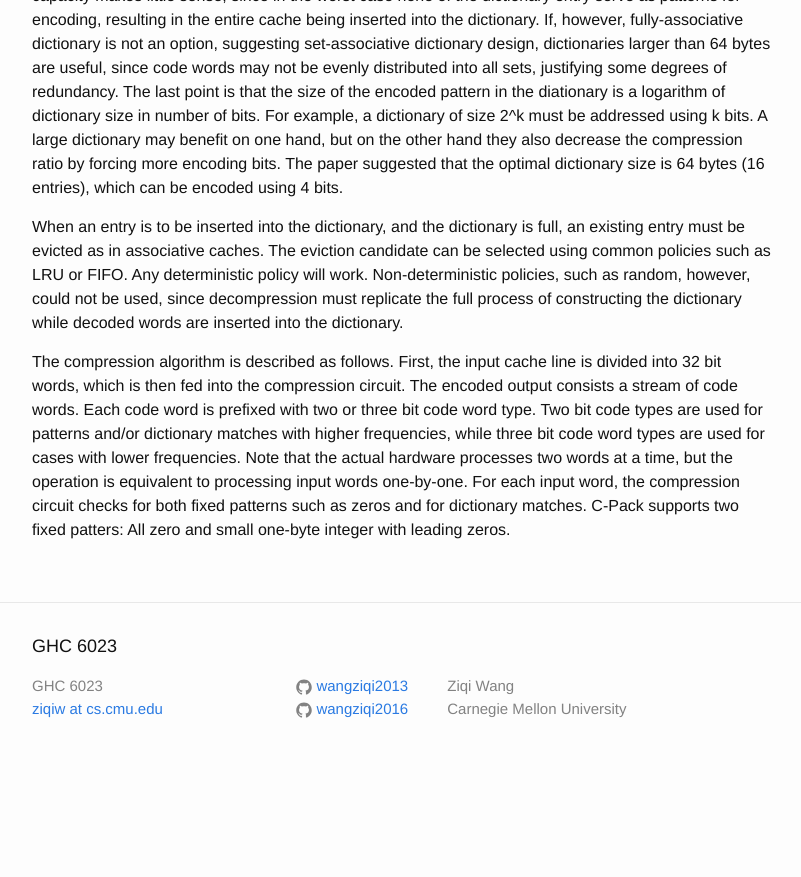
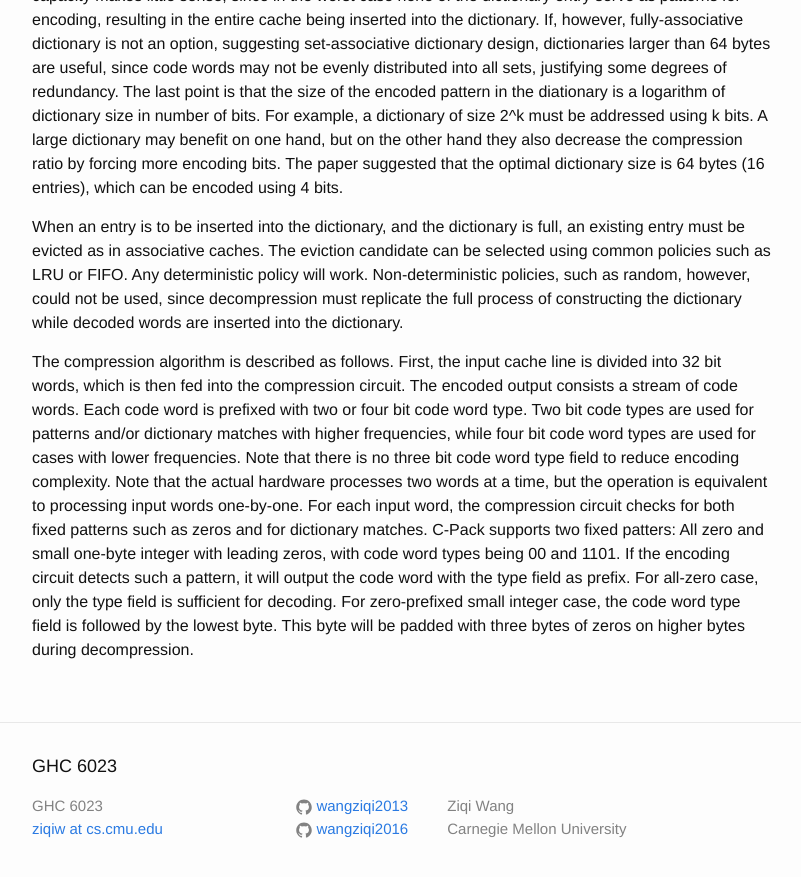
Before and after one commit to wangziqi2013/wangziqi2013.github.io, a Jekyll site: the page built from _posts/2020-06-11-cpack.markdown, in a window 1280 px wide and 900 px high, scrolled down 1036 px. Shown: the top 877 px of the window, without its empty margins (238-1039 px from the left). Built offline with Jekyll 4.4.1, drawn with Linux system fonts in a browser that asks for light colours; before the commit the page ends 1816 px from its top, so only the background shows below that.

Commit message:
Adding zeros

```diff
--- a/_posts/2020-06-11-cpack.markdown
+++ b/_posts/2020-06-11-cpack.markdown
@@ -47,9 +47,13 @@ the full process of constructing the dictionary while decoded words are inserted
 
 The compression algorithm is described as follows. First, the input cache line is divided into 32 bit words, which is
 then fed into the compression circuit. The encoded output consists a stream of code words. Each code word is prefixed
-with two or three bit code word type. Two bit code types are used for patterns and/or dictionary matches with higher
-frequencies, while three bit code word types are used for cases with lower frequencies.
+with two or four bit code word type. Two bit code types are used for patterns and/or dictionary matches with higher
+frequencies, while four bit code word types are used for cases with lower frequencies.
+Note that there is no three bit code word type field to reduce encoding complexity.
 Note that the actual hardware processes two words at a time, but the operation is
 equivalent to processing input words one-by-one. For each input word, the compression circuit checks for both fixed patterns
 such as zeros and for dictionary matches. C-Pack supports two fixed patters: All zero and small one-byte integer with
-leading zeros.
+leading zeros, with code word types being 00 and 1101. If the encoding circuit detects such a pattern, it will output
+the code word with the type field as prefix. For all-zero case, only the type field is sufficient for decoding.
+For zero-prefixed small integer case, the code word type field is followed by the lowest byte. This byte will be
+padded with three bytes of zeros on higher bytes during decompression.
```
